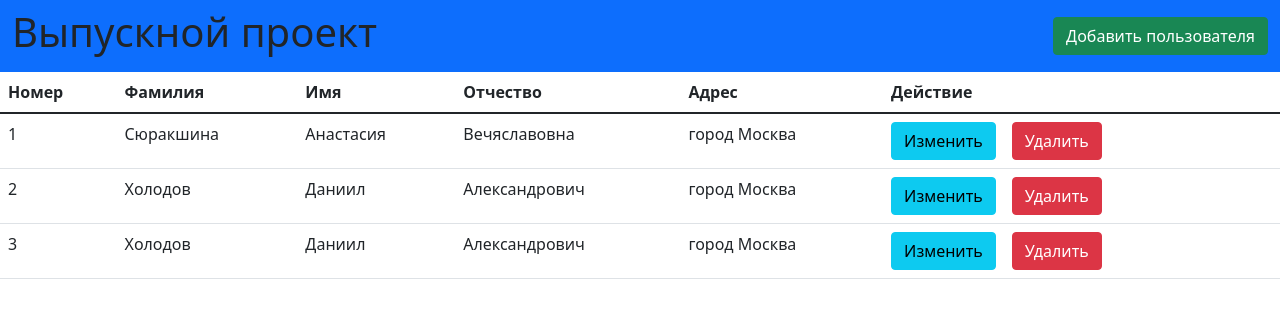
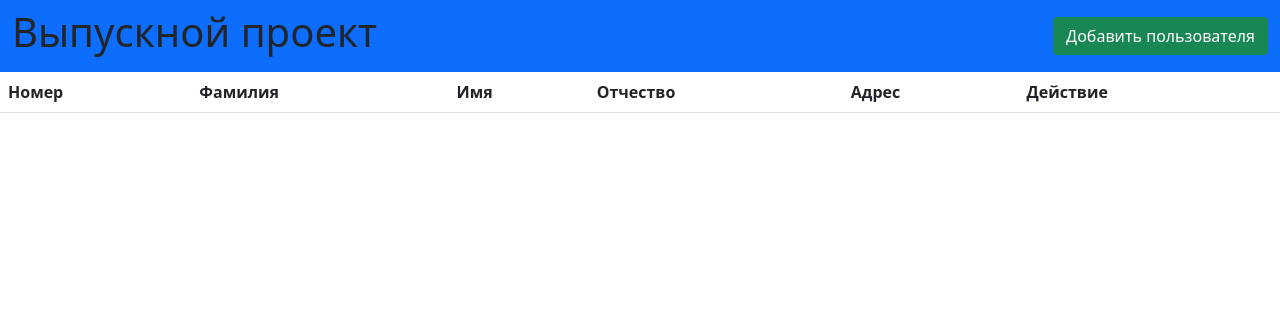
Before and after one commit to homyak-coder/angular-final-list, an Angular app: page / in a window 1280 px wide. Shown: the top 318 px of the page. Built offline with nearby package versions, Linux system fonts and the light colour scheme; data requests are answered from the project's data file.

Commit message:
Добавлена возможность удалять пользователей

```diff
--- a/db.json
+++ b/db.json
@@ -1,34 +1,6 @@
 {
-  "posts": [
-    {
-      "lastName": "Cюракшина",
-      "firstName": "Анастасия",
-      "fathersName": "Вечяславовна",
-      "address": "город Москва",
-      "id": 1
-    },
-    {
-      "lastName": "Холодов",
-      "firstName": "Даниил",
-      "fathersName": "Александрович",
-      "address": "город Москва",
-      "id": 2
-    },
-    {
-      "lastName": "Холодов",
-      "firstName": "Даниил",
-      "fathersName": "Александрович",
-      "address": "город Москва",
-      "id": 3
-    }
-  ],
-  "comments": [
-    {
-      "id": 1,
-      "body": "some comment",
-      "postId": 1
-    }
-  ],
+  "posts": [],
+  "comments": [],
   "profile": {
     "name": "typicode"
   }
--- a/src/app/shared/api.service.ts
+++ b/src/app/shared/api.service.ts
@@ -10,7 +10,7 @@ export class ApiService {
   constructor(private http: HttpClient) { }
 
   postUser(data: any) {
-    return this.http.post<any>('http://localhost:3000/posts', data)
+    return this.http.post<any>('http://localhost:3000/posts/', data)
       .pipe(map((res: any) => {return res}))
   }
   getUser() {
@@ -18,11 +18,11 @@ export class ApiService {
       .pipe(map((res: any) => {return res}))
   }
   updateUser(data: any, id: number) {
-    return this.http.put<any>('http://localhost:3000/posts'+id, data)
+    return this.http.put<any>('http://localhost:3000/posts/'+id, data)
       .pipe(map((res: any) => {return res}))
   }
   deleteUser( id: number) {
-    return this.http.delete<any>('http://localhost:3000/posts'+id)
+    return this.http.delete<any>('http://localhost:3000/posts/'+id)
       .pipe(map((res: any) => {return res}))
   }
 }
--- a/src/app/usersdashboard/usersdashboard.component.html
+++ b/src/app/usersdashboard/usersdashboard.component.html
@@ -27,8 +27,8 @@
     <td>{{user.fathersName}}</td>
     <td>{{user.address}}</td>
     <td>
-      <button class="btn btn-info">Изменить</button>
-      <button class="btn btn-danger mx-3">Удалить</button>
+      <button class="btn btn-info" >Изменить</button>
+      <button class="btn btn-danger mx-3" (click)="deleteUser(user)">Удалить</button>
     </td>
   </tr>
   </tbody>
@@ -63,7 +63,7 @@
         </form>
       </div>
       <div class="modal-footer">
-        <button type="button" id="cancel" class="btn btn-secondary" data-bs-dismiss="modal">Закрыть</button>
+        <button type="button"  id="cancel" class="btn btn-secondary" data-bs-dismiss="modal">Закрыть</button>
         <button type="button" (click)="postUserDetails()"  class="btn btn-primary">Добавить</button>
       </div>
     </div>
--- a/src/app/usersdashboard/usersdashboard.component.ts
+++ b/src/app/usersdashboard/usersdashboard.component.ts
@@ -39,6 +39,7 @@ export class UsersdashboardComponent implements OnInit {
         let ref = document.getElementById('cancel')
         ref?.click()
         this.formValue.reset()
+        this.getAllUsers()
       },
         err => {
         alert('Ошибка!')
@@ -51,4 +52,10 @@ export class UsersdashboardComponent implements OnInit {
     )
   }
 
+  deleteUser(user: any) {
+    this.api.deleteUser(user.id)
+      .subscribe(res => alert("Пользователь удалён!"))
+    this.getAllUsers()
+  }
+
 }
```
